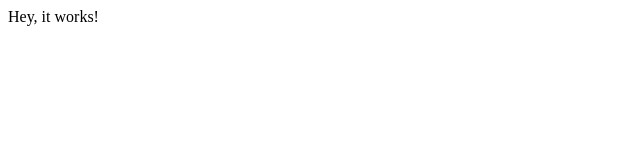
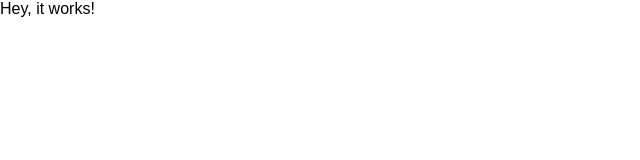
Before and after one commit to franciscocgue/chessdrez, a React app: page / in a window 1280 px wide. Shown: the top 160 px of the page, without its empty margins (0-640 px from the left). Built offline with nearby package versions, Linux system fonts and the light colour scheme.

Commit message:
CSS suppoort added

```diff
--- a/package.json
+++ b/package.json
@@ -38,7 +38,9 @@
     "@babel/preset-react": "^7.17.12",
     "babel-loader": "^8.2.5",
     "clean-webpack-plugin": "^4.0.0",
+    "css-loader": "^6.7.1",
     "html-webpack-plugin": "^5.5.0",
+    "style-loader": "^3.3.1",
     "ts-loader": "^9.3.0",
     "typescript": "^4.6.4"
   }
--- a/src/client/index.js
+++ b/src/client/index.js
@@ -3,6 +3,7 @@ import ReactDOM from 'react-dom';
 
 import App from './App';
 
+import './styles.css';
 
 ReactDOM.render(
     <React.StrictMode>
--- /dev/null
+++ b/src/client/styles.css
@@ -0,0 +1,9 @@
+* {
+    box-sizing: border-box;
+}
+
+body {
+    margin: 0;
+    font-family: sans-serif;
+    min-width: 300px;
+}
--- a/webpack.config.js
+++ b/webpack.config.js
@@ -30,7 +30,22 @@ module.exports = {
                 test: /\.tsx?$/,
                 exclude: /node_modules/,
                 use: ['ts-loader'],
-            }
+            },
+            {
+                test: /\.css$/,
+                use: [
+                    { loader: 'style-loader' },
+                    {
+                        loader: 'css-loader',
+                        options: {
+                            importLoaders: 1,
+                            modules: {
+                                localIdentName: '[name]_[local]_[hash:base64:5]'
+                            }
+                        }
+                    },
+                ]
+            },
         ]
     }
 };
```
Also changed, not shown: 1 other file (tests, documents, lock files or other folders).
